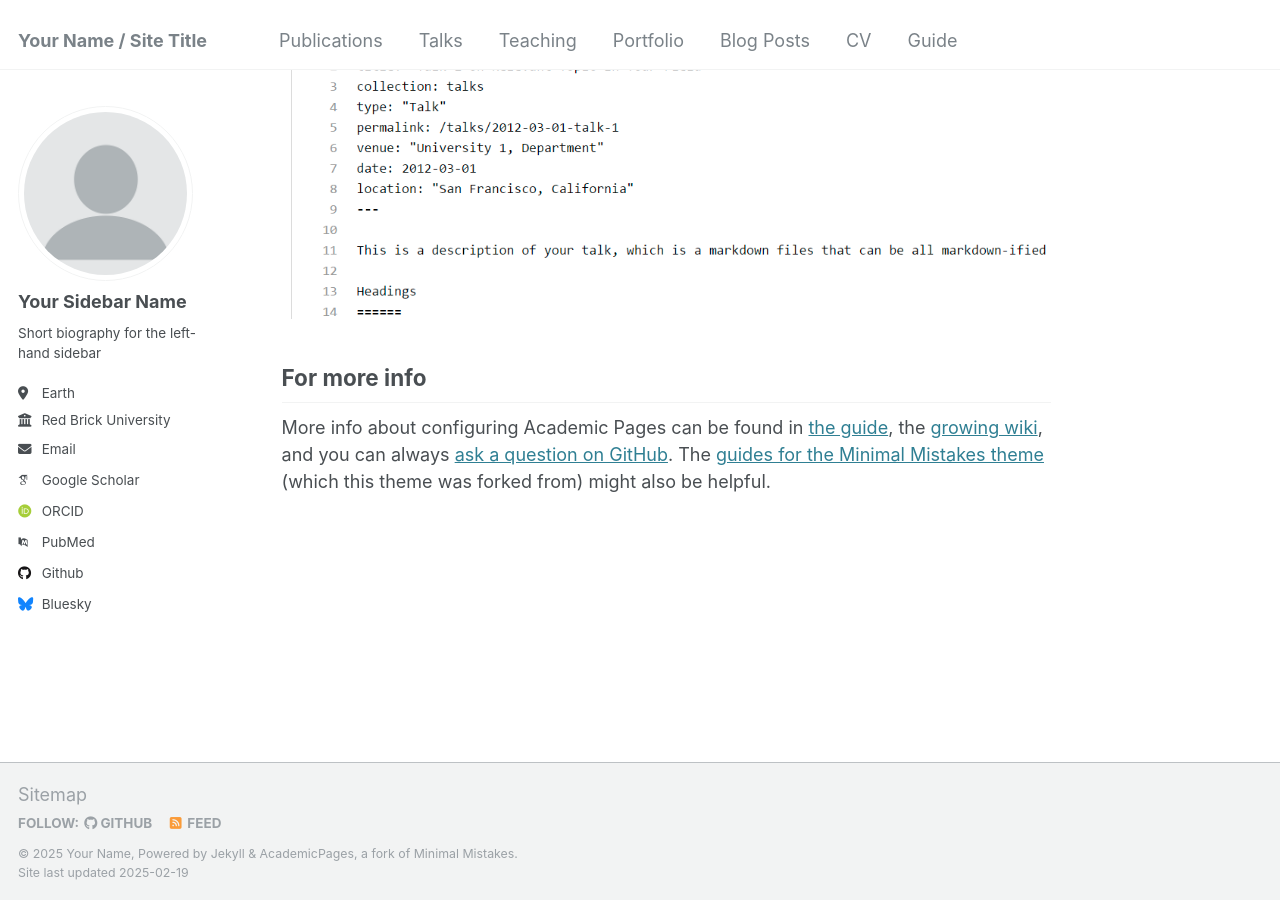
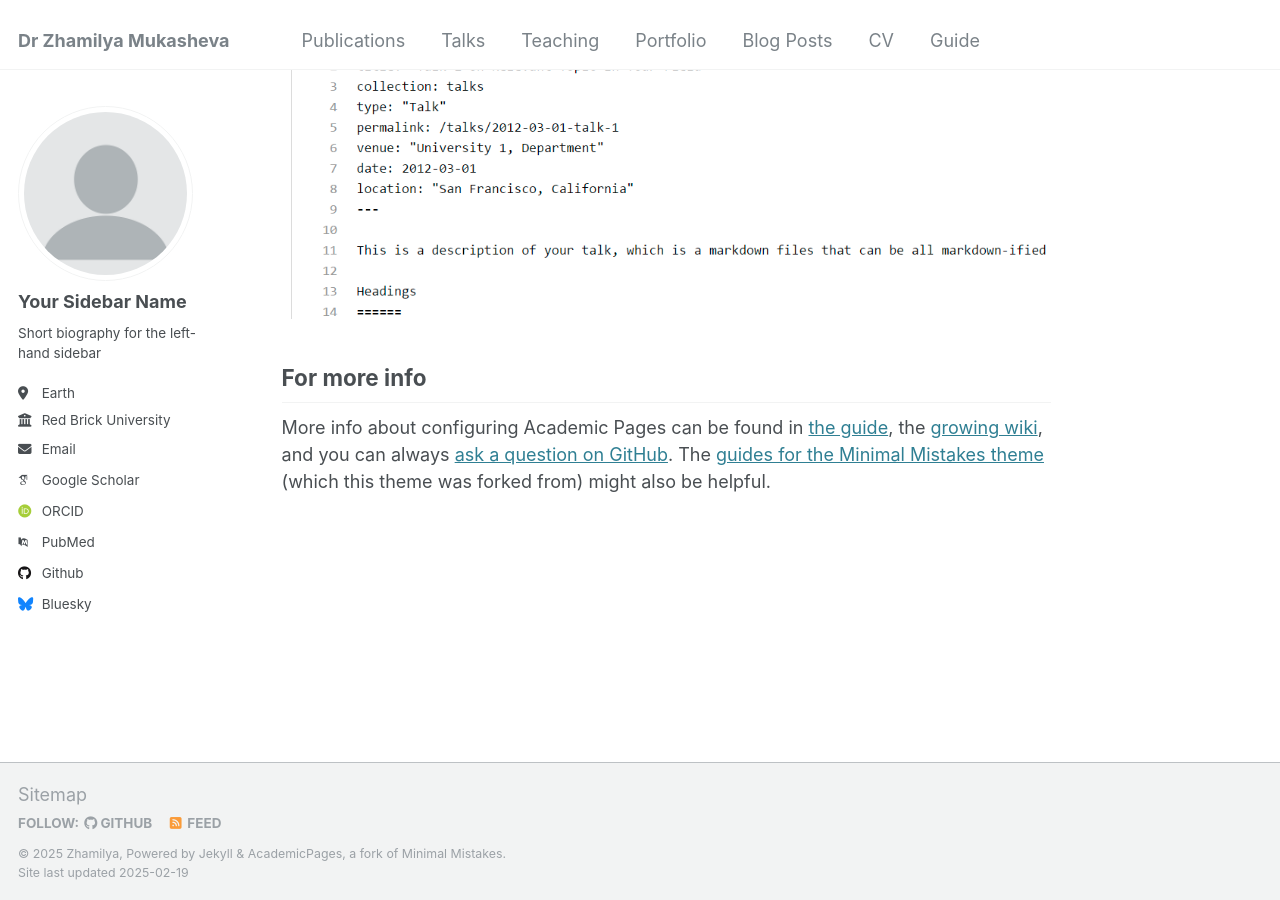
Before and after one commit to zhamilya-mukasheva/zhamilya-mukasheva, a Jekyll site: the page built from _pages/about.md, in a window 1280 px wide and 900 px high, scrolled down 2643 px. Built offline with Jekyll 4.4.1, drawn with Linux system fonts in a browser that asks for light colours; some web fonts are replaced.

Commit message:
Update _config.yml

```diff
--- a/_config.yml
+++ b/_config.yml
@@ -7,14 +7,14 @@
 # server process.
 
 # Basic Site Settings
-locale                   : "en-US"
-title                    : "Your Name / Site Title"
+locale                   : "en-GB"
+title                    : "Dr Zhamilya Mukasheva"
 title_separator          : "-"
-name                     : &name "Your Name"
-description              : &description "personal description"
-url                      : https://academicpages.github.io # the base hostname & protocol for your site e.g. "https://[your GitHub username].github.io"
-baseurl                  : "" # the subpath of your site, e.g. "/blog"
-repository               : "academicpages/academicpages.github.io"
+name                     : &name "Zhamilya"
+description              : &description "LSE Fellow in Public Policy, London School of Economics and Political Science "
+url                      : https://academicpages.github.io # the base hostname & protocol for your site e.g. "https://zhamilya-mukasheva.github.io"
+baseurl                  : "" # the subpath of your site, e.g. ""
+repository               : "zhamilya-mukasheva.github.io"
 
 # Site Author - The following control what appear as part of the author content on the side bar.
 #               If a field is blank the icon and link will not appear, otherwise it will be shown.
```
